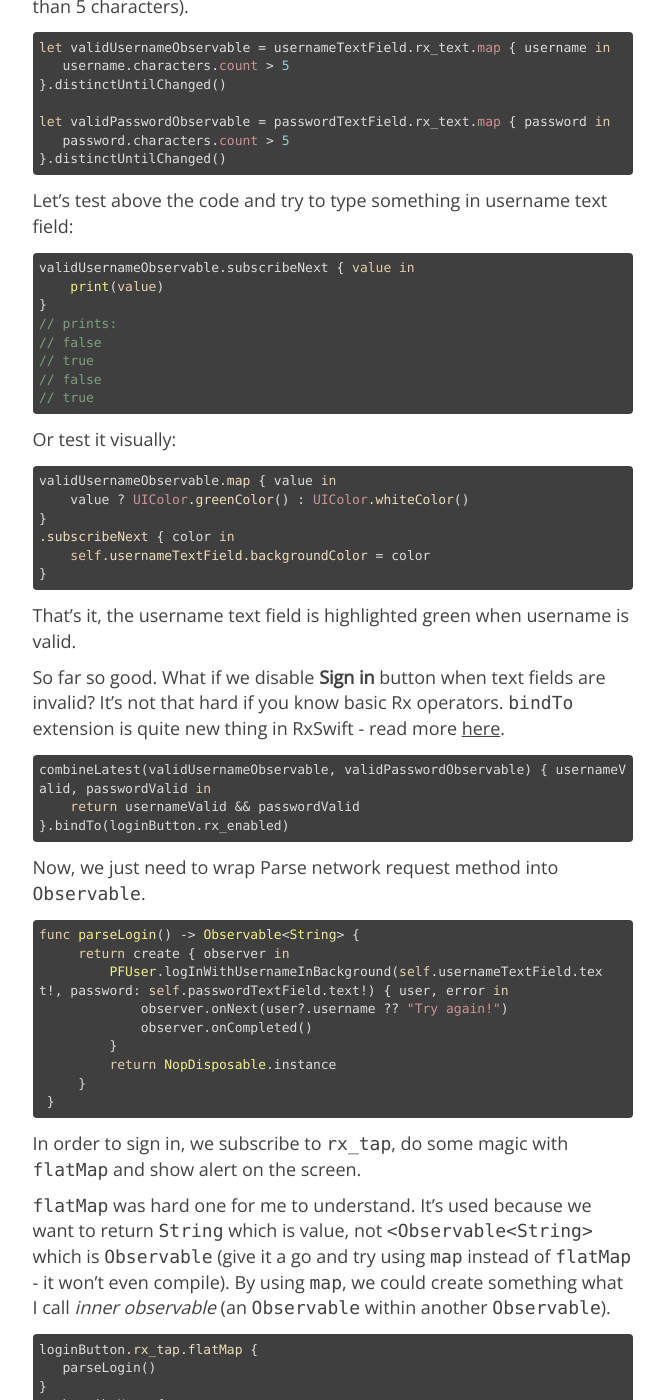
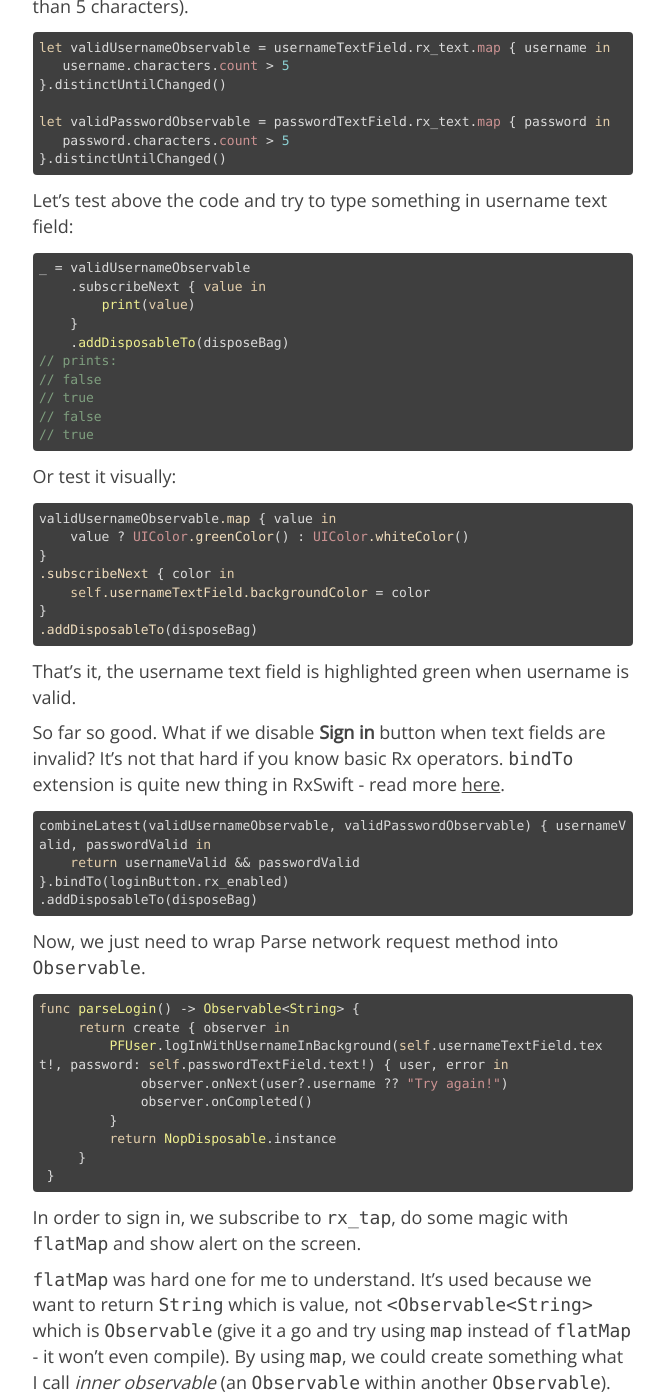
Before and after one commit to tailec/blog, a Jekyll site: the page built from _posts/2015-11-18-Reactive-recipe-1.markdown, in a window 1280 px wide and 1400 px high, scrolled down 1873 px. Shown: the whole window, without its empty margins (330-994 px from the left). Built offline with Jekyll 4.4.1, drawn with Linux system fonts in a browser that asks for light colours; comment, search, counter and statistics services are not loaded; some of the changed text lies outside the part shown.

Commit message:
Update last post

```diff
--- a/_posts/2015-11-18-Reactive-recipe-1.markdown
+++ b/_posts/2015-11-18-Reactive-recipe-1.markdown
@@ -81,9 +81,11 @@ type in `viewDidLoad()` method. They return `bool` value depending on validation
 
 Let's test above the code and try to type something in username text field:
 
-    validUsernameObservable.subscribeNext { value in
-        print(value)
-    }
+    _ = validUsernameObservable
+        .subscribeNext { value in
+            print(value)
+        }
+        .addDisposableTo(disposeBag)
     // prints:
     // false
     // true
@@ -98,6 +100,7 @@ Or test it visually:
     .subscribeNext { color in
         self.usernameTextField.backgroundColor = color
     }
+    .addDisposableTo(disposeBag)
 
 That's it, the username text field is highlighted green when username is valid.
 
@@ -108,6 +111,8 @@ new thing in RxSwift - read more [here](https://github.com/ReactiveX/RxSwift/blo
     combineLatest(validUsernameObservable, validPasswordObservable) { usernameValid, passwordValid in
         return usernameValid && passwordValid
     }.bindTo(loginButton.rx_enabled)
+    .addDisposableTo(disposeBag)
+
 
 Now, we just need to wrap Parse network request method into `Observable`.
 
@@ -140,6 +145,13 @@ within another `Observable`).
        alert.addAction(UIAlertAction(title: "OK", style: UIAlertActionStyle.Default, handler: nil))
        self.presentViewController(alert, animated: true, completion: nil)
     }
+    .addDisposableTo(disposeBag)
 
 
 If you got lost along the way, you can look at my code in **[GitHub](https://github.com/tailec/reactive-recipes)**.
+
+
+**UPDATE:**
+[carlosypunto](https://github.com/carlosypunto) suggested using [DisposableBags](https://github.com/ReactiveX/RxSwift/blob/master/Documentation/GettingStarted.md#disposing)
+and made sequences flow more attractive.
+You can see changes in this [commit](https://github.com/tailec/reactive-recipes/commit/8c9c4ca92d6b98dd5cffc4c99154bd07ab527df4).
```
